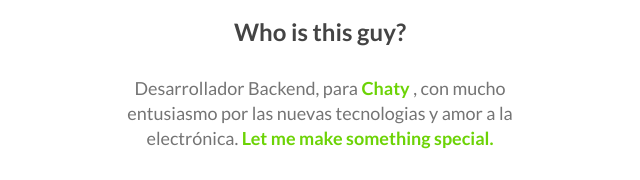
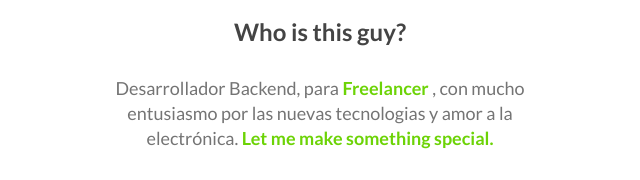
Before and after one commit to green2cerberuz/portfolio, a website: page app/index.html in a window 1280 px wide. Shown: the part 1340-1520 px from the top of the page, 0-640 px from the left. Drawn offline with Linux system fonts and the light colour scheme.

Commit message:
(POR-8) chore: change some text in html file.

```diff
--- a/app/index.html
+++ b/app/index.html
@@ -68,7 +68,7 @@
                     <h2 class="about__me__title">Who is this guy?</h2>
                     <div class="about__me__introduction">
                         <p>
-                            Desarrollador Backend, para <span class="heading-primary--name">Chaty</span> , con mucho entusiasmo por las
+                            Desarrollador Backend, para <span class="heading-primary--name">Freelancer</span> , con mucho entusiasmo por las
                             nuevas tecnologias y amor a la electrónica.
                             <span class="heading-primary--name">
                                 Let me make
```
